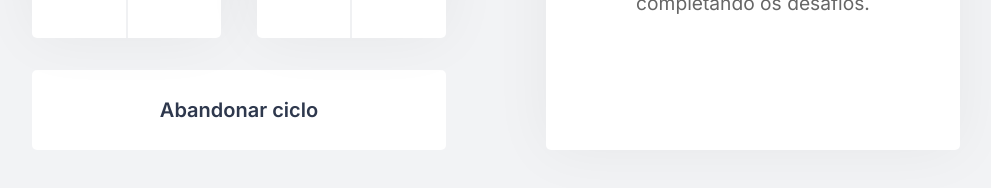
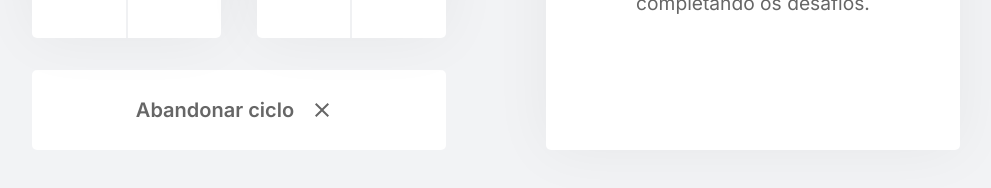
Before and after one commit to ViniciusMazon/nlw4-move-it, a Next.js app: page / in a window 1280 px wide. Both pictures are taken after a click on the button "Iniciar um ciclo". Shown: the part 526-714 px from the top of the page, without its empty margins (144-1135 px from the left). Built offline with nearby package versions, Linux system fonts and the light colour scheme.

Commit message:
style: add icons to the Countdown component

```diff
--- a/src/components/Countdown.tsx
+++ b/src/components/Countdown.tsx
@@ -57,6 +57,7 @@ export function Countdown() {
       {hasFinished ? (
         <button disabled className={styles.countdownButton}>
           Ciclo encerrado
+          <img src={'icons/check.svg'} />
         </button>
       ) : (
         <>
@@ -67,6 +68,7 @@ export function Countdown() {
               onClick={resetCountdown}
             >
               Abandonar ciclo
+              <img src={'icons/close.svg'} />
             </button>
           ) : (
             <button
@@ -75,6 +77,7 @@ export function Countdown() {
               onClick={startCountdown}
             >
               Iniciar um ciclo
+              <img src={'icons/play.svg'} />
             </button>
           )}
         </>
--- a/src/styles/components/Countdown.module.css
+++ b/src/styles/components/Countdown.module.css
@@ -55,9 +55,13 @@
   font-size: 1.25rem;
   font-weight: 600;
 
-  outline: none;
+  outline: #ddd;
 
   transition: background-color 0.2s;
+}
+
+.countdownButton img {
+  margin-left: 8px;
 }
 
 .countdownButton:not(:disabled):hover {
@@ -66,7 +70,7 @@
 
 .countdownButtonActive {
   background-color: var(--white);
-  color: var(--title);
+  color: var(--text);
 }
 
 .countdownButtonActive:not(:disabled):hover {
```
Also changed, not shown: public/icons/check.svg (added), public/icons/play.svg (added).
